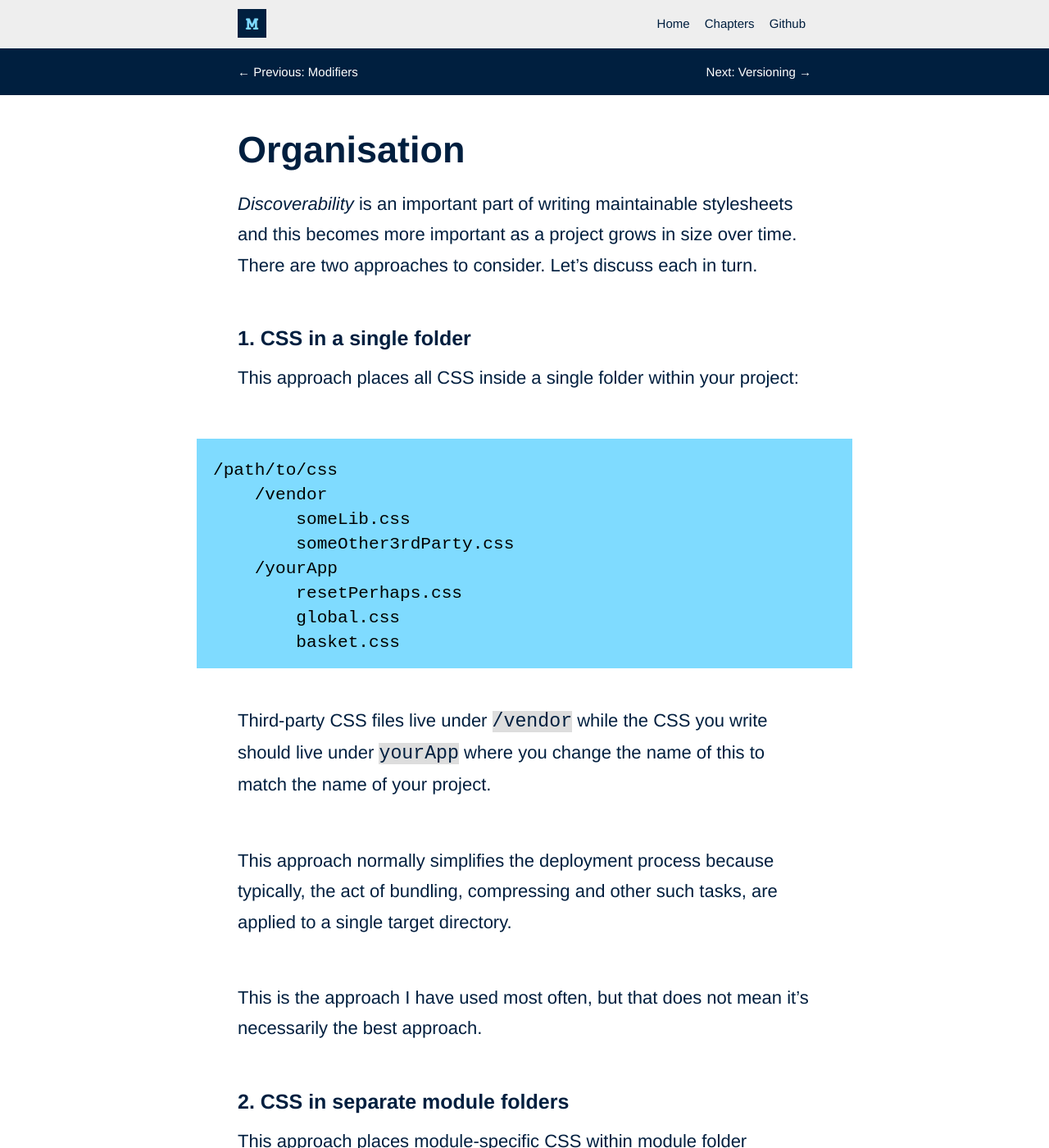
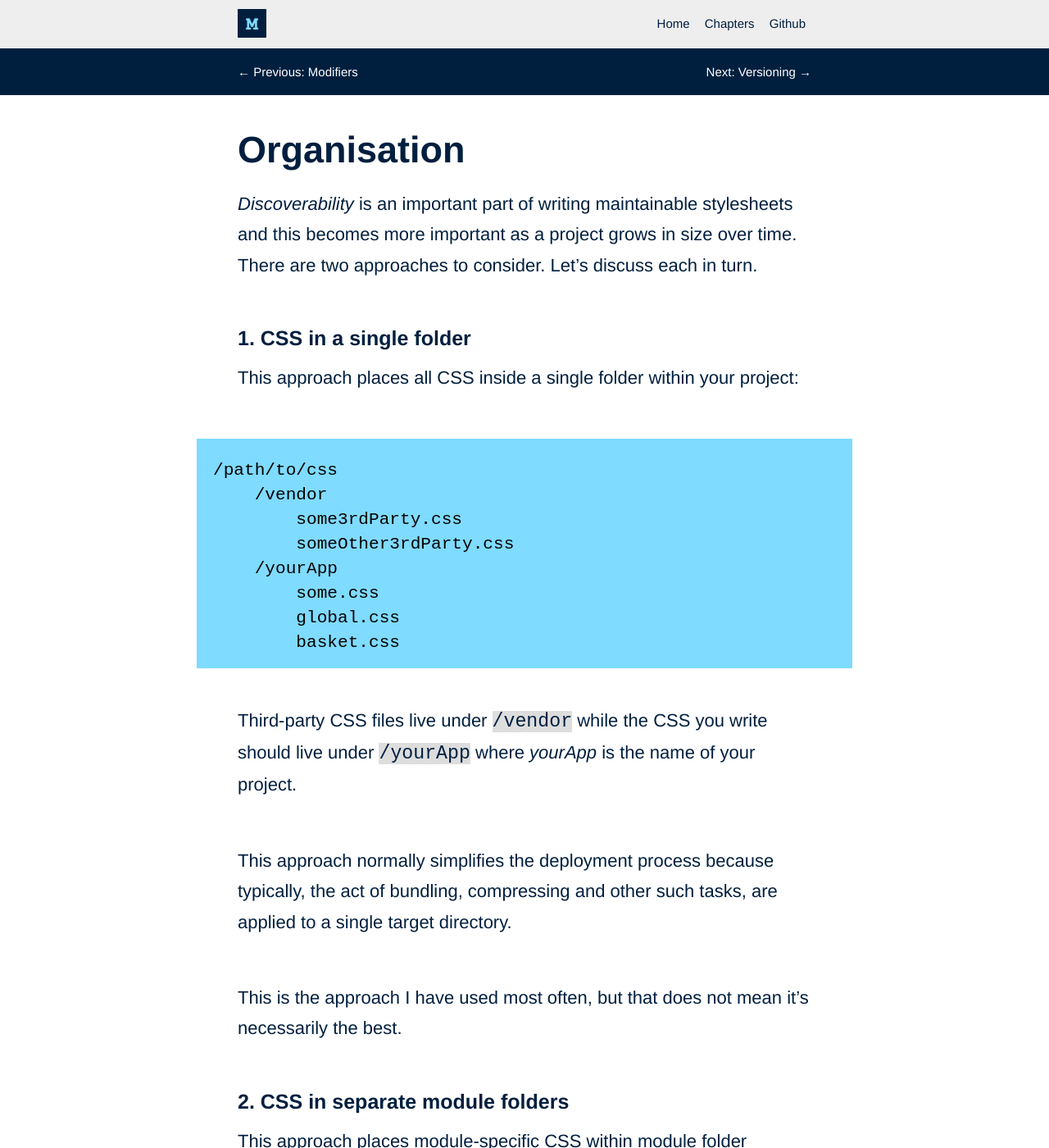
Before and after one commit to adamsilver/maintainablecss.com-jekyll, a Jekyll site: the page built from _chapters/09-organisation.md, in a window 1280 px wide and 1400 px high. Shown: the whole window at 82% size. Built offline with Jekyll 4.4.1, drawn with Linux system fonts in a browser that asks for light colours; some of the changed text lies outside the part shown.

Commit message:
tighten up copy

```diff
--- a/_chapters/09-organisation.md
+++ b/_chapters/09-organisation.md
@@ -14,18 +14,18 @@ This approach places all CSS inside a single folder within your project:
 
 	/path/to/css
 	    /vendor
-            someLib.css
+            some3rdParty.css
             someOther3rdParty.css
 	    /yourApp
-	        resetPerhaps.css
+	        some.css
 	        global.css
 	        basket.css
 
-Third-party CSS files live under `/vendor` while the CSS you write should live under `yourApp` where you change the name of this to match the name of your project.
+Third-party CSS files live under `/vendor` while the CSS you write should live under `/yourApp` where *yourApp* is the name of your project.
 
 This approach normally simplifies the deployment process because typically, the act of bundling, compressing and other such tasks, are applied to a single target directory.
 
-This is the approach I have used most often, but that does not mean it's necessarily the best approach.
+This is the approach I have used most often, but that does not mean it's necessarily the best.
 
 ## 2. CSS in separate module folders
 
```
Also changed, not shown: other parts of _chapters/09-organisation.md (+1 -1 lines).
